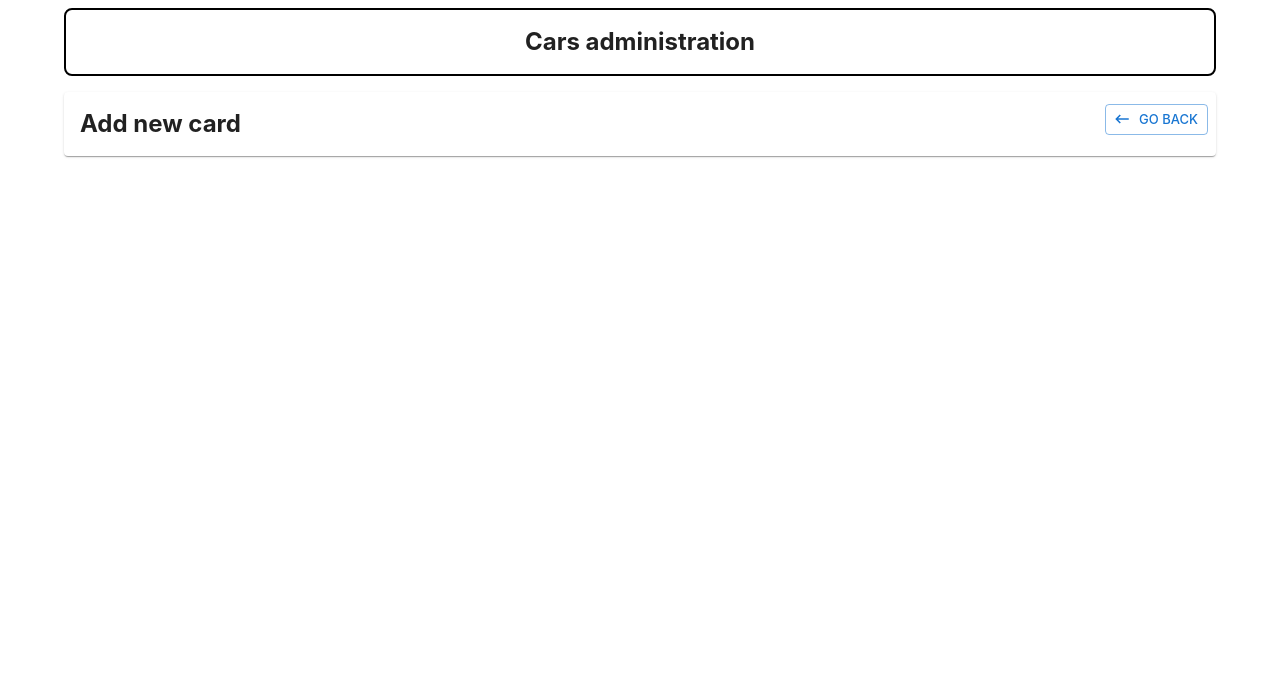
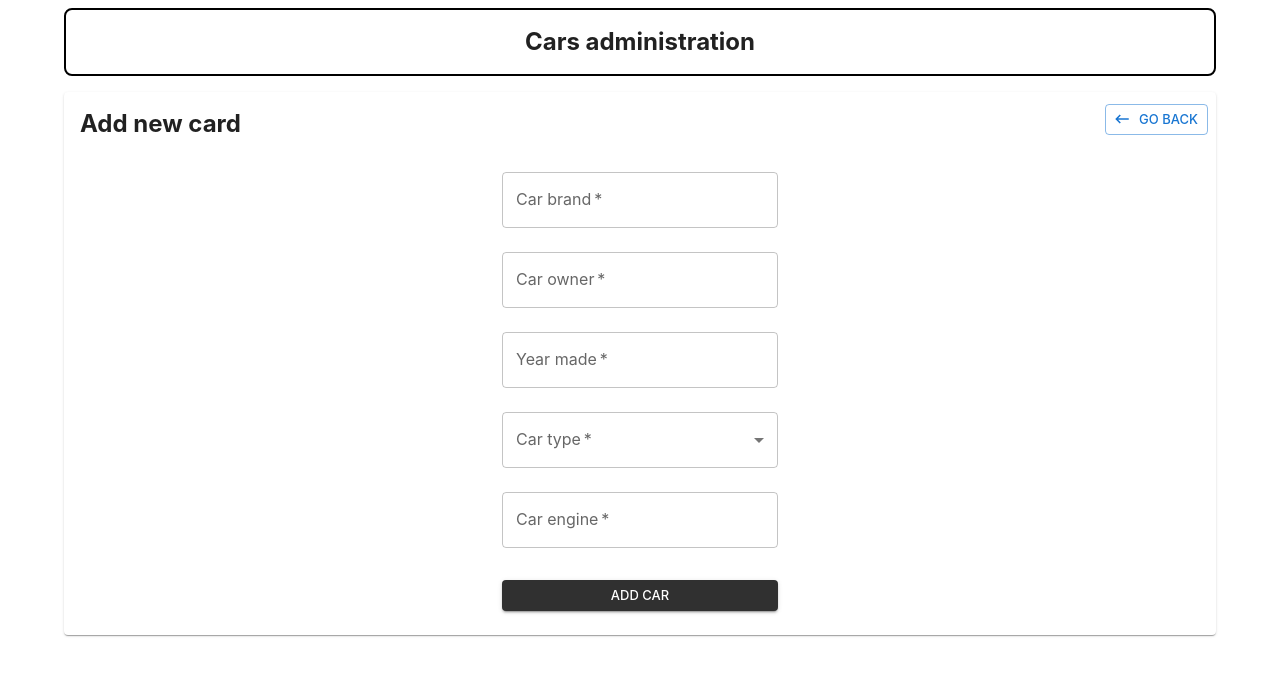
Before and after one commit to swi3-team/project-fe, a React (Vite) app: page /add in a window 1280 px wide. Shown: the top 676 px of the page. Built offline with nearby package versions, Linux system fonts and the light colour scheme.

Commit message:
feat(SWI-6): Added form for brand,owner, year, engine and type of car.

```diff
--- a/package.json
+++ b/package.json
@@ -16,6 +16,7 @@
     "@mui/material": "^5.14.14",
     "react": "^18.2.0",
     "react-dom": "^18.2.0",
+    "react-hook-form": "^7.47.0",
     "react-router-dom": "^6.17.0"
   },
   "devDependencies": {
--- a/src/pages/car-add.tsx
+++ b/src/pages/car-add.tsx
@@ -1,28 +1,157 @@
-import { Button, Card, CardHeader } from "@mui/material";
-import { useNavigate } from "react-router-dom";
-import KeyboardBackspaceIcon from "@mui/icons-material/KeyboardBackspace";
+import { useState } from "react"
+import {
+  Button,
+  Card,
+  CardHeader,
+  CardContent,
+  Stack,
+  Box,
+  TextField,
+  Select,
+  MenuItem,
+  FormControl,
+  InputLabel,
+} from "@mui/material"
+import { useNavigate } from "react-router-dom"
+import { useForm, SubmitHandler } from "react-hook-form"
+import KeyboardBackspaceIcon from "@mui/icons-material/KeyboardBackspace"
+import { SelectChangeEvent } from "@mui/material"
+
+interface FormInput {
+  brand: string
+  owner: string
+  year: number
+  type: "SUV" | "Sedan" | "Combi" | "Liftback" | ""
+  engine: string
+}
+
+type CarBodyType = "Combi" | "Sedan" | "SUV" | "Liftback" | ""
+
+enum FormInputEnum {
+  brand = "brand",
+  owner = "owner",
+  year = "year",
+  type = "type",
+  engine = "engine",
+}
 
 export const CarAdd = () => {
-  const navigate = useNavigate();
+  const navigate = useNavigate()
+  const { register, handleSubmit, setValue, watch } = useForm<FormInput>()
+  const [type, setType] = useState<CarBodyType>("")
 
-  const handleGoBackButtonClick = () => navigate("/");
+  const handleChange = (e: SelectChangeEvent) => {
+    const value = e.target.value as CarBodyType
+    setType(value)
+    setValue("type", value)
+  }
+  watch(["type"])
+
+  const onSubmit: SubmitHandler<FormInput> = (data) => console.log(data)
+
+  const handleGoBackButtonClick = () => navigate("/")
 
   return (
     <Card>
       <CardHeader
         titleTypographyProps={{ fontWeight: "bold" }}
-        title="Add new card"
+        title='Add new card'
         action={
           <Button
-            size="small"
-            variant="outlined"
+            size='small'
+            variant='outlined'
             onClick={handleGoBackButtonClick}
-            startIcon={<KeyboardBackspaceIcon />}
-          >
+            startIcon={<KeyboardBackspaceIcon />}>
             Go back
           </Button>
         }
       />
+      <CardContent>
+        <Box
+          component='form'
+          onSubmit={handleSubmit(onSubmit)}
+          sx={{ width: "100%", display: "flex", justifyContent: "center" }}>
+          <Stack direction='column' gap={3}>
+            <TextField
+              required
+              id={`${FormInputEnum.brand}`}
+              label='Car brand'
+              variant='outlined'
+              fullWidth
+              {...register(`${FormInputEnum.brand}`, {
+                required: true,
+                maxLength: 15,
+                pattern: /^[A-Za-z]+$/i,
+              })}
+            />
+            <TextField
+              required
+              id={`${FormInputEnum.owner}`}
+              label='Car owner'
+              variant='outlined'
+              fullWidth
+              {...register(`${FormInputEnum.owner}`, {
+                required: true,
+                maxLength: 15,
+                pattern: /^[A-Za-z]+$/i,
+              })}
+            />
+            <TextField
+              required
+              id={`${FormInputEnum.year}`}
+              type='number'
+              label='Year made'
+              variant='outlined'
+              fullWidth
+              inputProps={{ inputMode: "numeric", pattern: "[0-9]*", min: 1980, max: 2023 }}
+              {...register(`${FormInputEnum.year}`)}
+            />
+            <FormControl variant='outlined' fullWidth required>
+              <InputLabel id='car-type-label'>Car type</InputLabel>
+              <Select
+                labelId='car-type-label'
+                label='Car type'
+                id={`${FormInputEnum.type}`}
+                value={type}
+                onChange={handleChange}>
+                <MenuItem value='Combi'>Combi</MenuItem>
+                <MenuItem value='Sedan'>Sedan</MenuItem>
+                <MenuItem value='SUV'>SUV</MenuItem>
+                <MenuItem value='Liftback'>Liftback</MenuItem>
+              </Select>
+            </FormControl>
+
+            <TextField
+              required
+              id={`${FormInputEnum.engine}`}
+              label='Car engine'
+              variant='outlined'
+              fullWidth
+              {...register(`${FormInputEnum.engine}`, {
+                required: true,
+                maxLength: 15,
+                pattern: /^[A-Za-z]+$/i,
+              })}
+            />
+
+            <Button
+              variant='contained'
+              size='small'
+              type='submit'
+              sx={{
+                mt: 1,
+                backgroundColor: "#303030",
+                color: "white",
+                "&:hover": {
+                  backgroundColor: "#808080",
+                  color: "white",
+                },
+              }}>
+              Add car
+            </Button>
+          </Stack>
+        </Box>
+      </CardContent>
     </Card>
-  );
-};
+  )
+}
```
Also changed, not shown: 1 other file (tests, documents, lock files or other folders).
